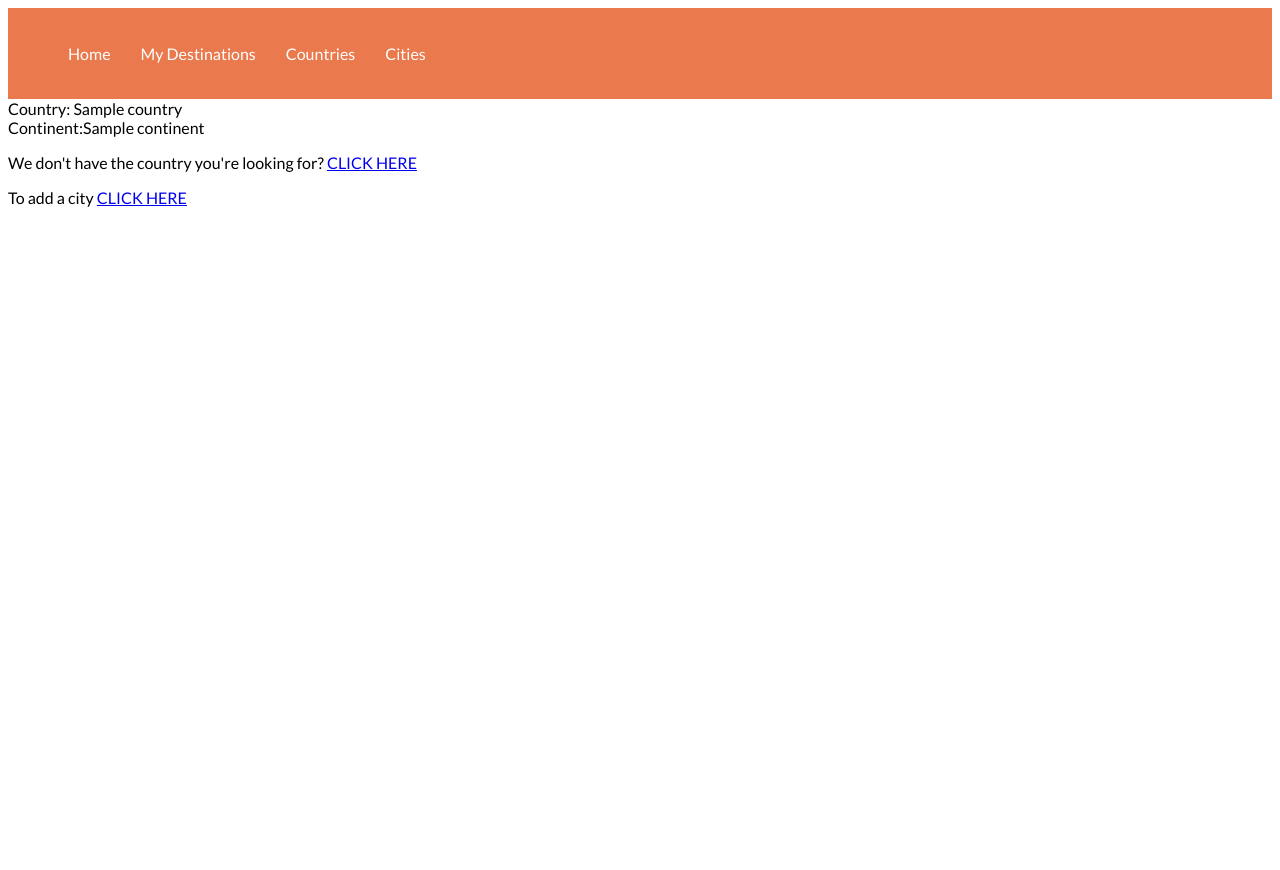
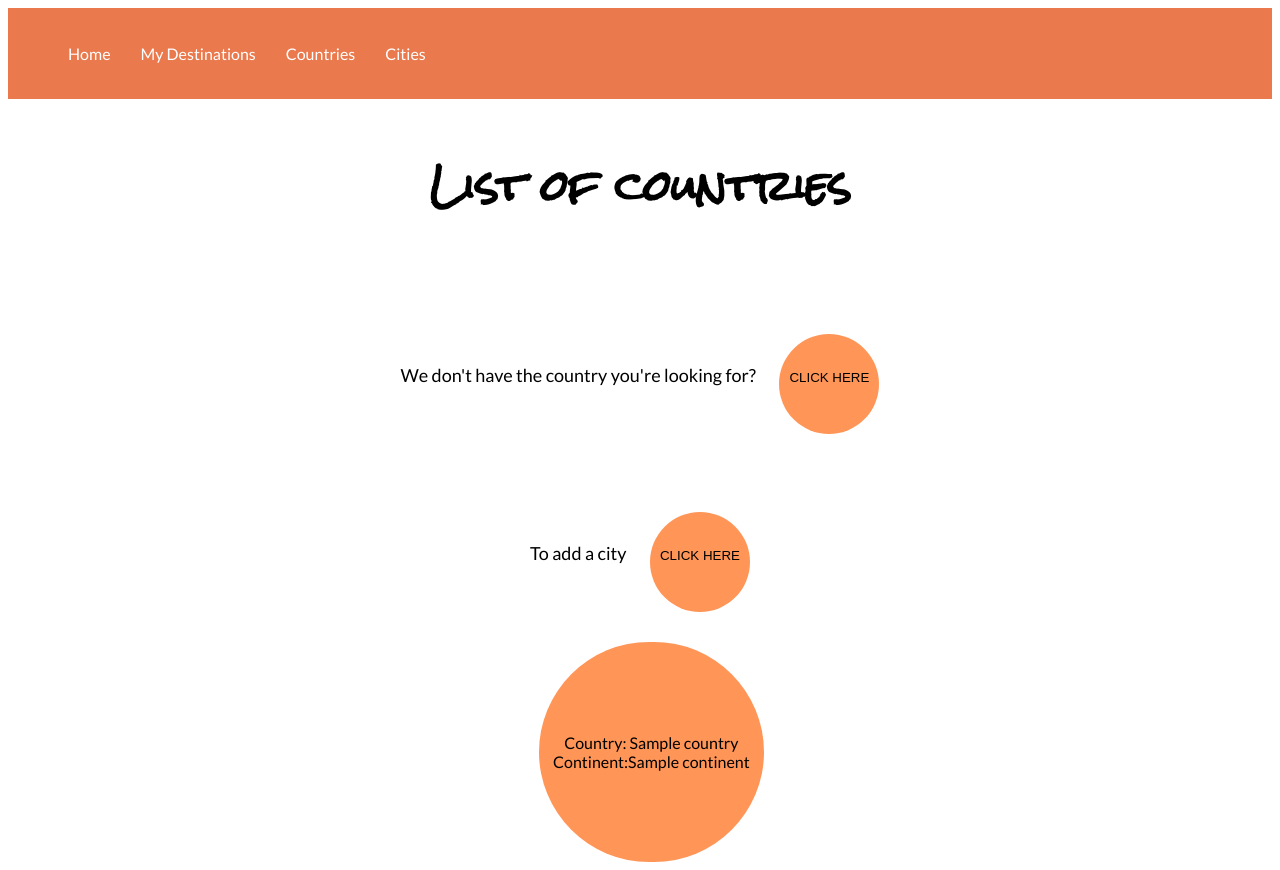
Before and after one commit to spencerT101/Bucket_List_Project_1, a Flask app: page /countries in a window 1280 px wide. Before the commit the page ends 207 px from the top, so only its background shows below. Run offline with Flask 2, Linux system fonts and the light colour scheme; a database or web service that is not in the repository returns one stand-in record (values such as "Sample title"); some libraries are stand-ins or nearby versions.

Commit message:
countries page complete

```diff
--- a/project_start_code/static/style.css
+++ b/project_start_code/static/style.css
@@ -425,3 +425,25 @@ text-align:center;
 
 
 }
+
+/* css styling for countries page */
+.flexcontainer{
+    display:flex;
+    flex-direction:column;
+    text-align:center;
+    background-color:rgba(255, 123, 46, 0.8);
+    max-width: 225px;
+    margin-left: 42%;
+    position:relative;
+    justify-content:space-around;
+    border-radius: 120px;
+    margin-top: 30px;
+    font-family: 'lato', sans-serif;
+    height: 220px;
+
+
+}
+
+.country_button{
+    border:none;
+}
--- a/project_start_code/templates/countries/index.html
+++ b/project_start_code/templates/countries/index.html
@@ -1,9 +1,13 @@
 {%extends "base.html"%}
 {% block content %}
 
+<h3 class = "visited_title">List of countries</h3>
+
+<p class = "redirect"> We don't have the country you're looking for? <button class = "country_button"><a href = "/countries/new">CLICK HERE</a></p></button>
+<p class = "redirect"> To add a city <button class = "country_button"><a href = "/city/new">CLICK HERE</a></p></button>
 
 {% for country in all_countries %}
-<div>
+<div class = "flexcontainer">
     <div>
        Country: {{country.name}}
        <br>
@@ -12,7 +16,5 @@
 </div>
 {% endfor%}
 
-<p> We don't have the country you're looking for? <a href = "/countries/new">CLICK HERE</a></p>
-<p> To add a city <a href = "/city/new">CLICK HERE</a></p>
 
 {% endblock %}
```
